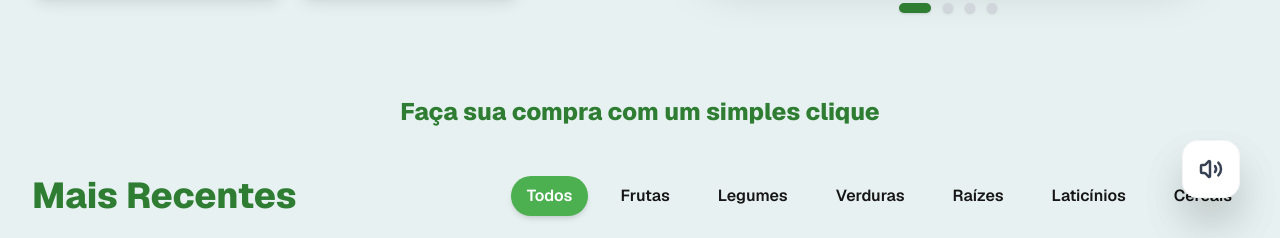
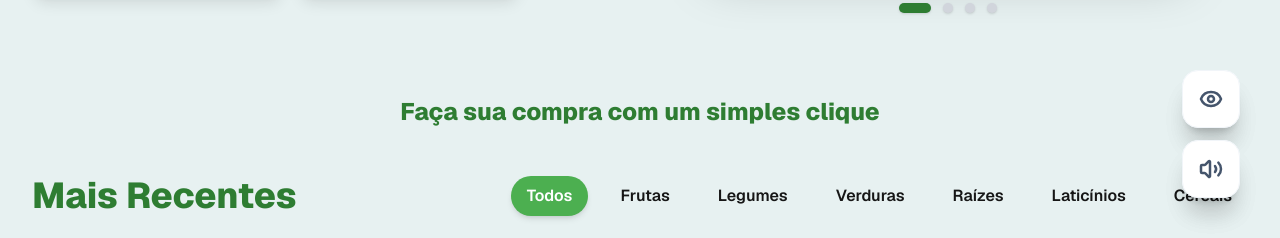
Before and after one commit to brainstack-mz/kumela-app, a Next.js app: page / in a window 1280 px wide. Shown: the part 562-800 px from the top of the page. Built offline with nearby package versions, Linux system fonts and the light colour scheme.

Commit message:
feat: add floating accessibility controls and dark mode to ScrollControls

```diff
--- a/src/components/shared/ScrollControls.tsx
+++ b/src/components/shared/ScrollControls.tsx
@@ -5,12 +5,11 @@ import { motion, AnimatePresence } from "framer-motion";
 import {
   Home, ShoppingCart, User, MoreVertical, Eye, EyeOff,
   Volume2, VolumeX, ArrowUp, Globe, Headset,
-  LucideIcon // Importação necessária para a tipagem
+  LucideIcon
 } from "lucide-react";
 import { useRouter, usePathname } from "next/navigation";
 import { useCart } from "@/context/CartContext";
 
-// Definição dos tipos aceitos para as línguas
 type Language = "pt" | "em-MZ";
 
 const audioFiles: Record<Language, string> = {
@@ -83,31 +82,49 @@ const ScrollControls = () => {
 
   const navItemClass = (path: string) => `
     flex flex-col items-center justify-center flex-1 gap-1 transition-all duration-300 active:scale-95
-    ${pathname === path ? "text-green-700 scale-105" : "text-slate-400"}
+    ${pathname === path ? "text-green-700 dark:text-green-500 scale-105" : "text-slate-400 dark:text-slate-500"}
   `;
 
   return (
     <>
       <audio ref={audioRef} src={audioFiles[language]} preload="auto" onEnded={() => setIsPlaying(false)} />
 
-      {/* --- CONTROLES FLUTUANTES DESKTOP --- */}
-      <div className="hidden md:flex flex-col gap-3 fixed bottom-10 right-10 z-[60]">
+      {/* --- CONTROLES FLUTUANTES (DESKTOP E MOBILE) --- */}
+      <div className="fixed bottom-20 md:bottom-10 right-4 md:right-10 z-[60] flex flex-col gap-3">
+
+        {/* Botão de Texto Grande (Flutuante Mobile/Desktop) */}
+        <motion.button
+          whileHover={{ scale: 1.1 }} whileTap={{ scale: 0.9 }}
+          onClick={() => setIsTextEnlarged(!isTextEnlarged)}
+          className={`p-4 rounded-2xl shadow-xl border transition-all ${
+            isTextEnlarged
+              ? "bg-blue-600 text-white border-blue-500"
+              : "bg-white dark:bg-slate-800 text-slate-600 dark:text-slate-300 border-slate-100 dark:border-slate-700"
+          }`}
+        >
+          {isTextEnlarged ? <EyeOff size={24} strokeWidth={2.5} /> : <Eye size={24} strokeWidth={2.5} />}
+        </motion.button>
+
+        {/* Botão de Áudio (Flutuante Mobile/Desktop) */}
         <motion.button
           whileHover={{ scale: 1.1 }} whileTap={{ scale: 0.9 }}
           onClick={toggleAudio}
-          className={`p-4 rounded-2xl shadow-2xl border transition-all ${
-            isPlaying ? "bg-green-600 text-white border-green-500" : "bg-white text-gray-700 border-gray-100 hover:bg-gray-50"
+          className={`p-4 rounded-2xl shadow-xl border transition-all ${
+            isPlaying
+              ? "bg-green-600 text-white border-green-500"
+              : "bg-white dark:bg-slate-800 text-slate-600 dark:text-slate-300 border-slate-100 dark:border-slate-700"
           }`}
         >
           {isPlaying ? <VolumeX size={24} strokeWidth={2.5} /> : <Volume2 size={24} strokeWidth={2.5} />}
         </motion.button>
 
+        {/* Seta para o topo (Apenas na Home ao scrollar) */}
         <AnimatePresence>
           {isScrolled && isHomePage && (
             <motion.button
-              initial={{ opacity: 0, y: 20 }} animate={{ opacity: 1, y: 0 }} exit={{ opacity: 0, y: 20 }}
+              initial={{ opacity: 0, scale: 0.5 }} animate={{ opacity: 1, scale: 1 }} exit={{ opacity: 0, scale: 0.5 }}
               onClick={() => window.scrollTo({ top: 0, behavior: 'smooth' })}
-              className="bg-white text-green-700 p-4 border border-gray-100 rounded-2xl shadow-2xl hover:bg-green-700 hover:text-white transition-all flex items-center justify-center"
+              className="bg-white dark:bg-slate-800 text-green-700 dark:text-green-500 p-4 border border-slate-100 dark:border-slate-700 rounded-2xl shadow-xl hover:bg-green-700 hover:text-white transition-all flex items-center justify-center"
             >
               <ArrowUp size={24} strokeWidth={2.5} />
             </motion.button>
@@ -116,7 +133,7 @@ const ScrollControls = () => {
       </div>
 
       {/* --- MOBILE NAV BAR --- */}
-      <div className="md:hidden fixed bottom-0 left-0 right-0 z-[60] bg-white/95 dark:bg-slate-900/95 backdrop-blur-xl border-t border-slate-100 dark:border-slate-800 pb-safe shadow-lg">
+      <div className="md:hidden fixed bottom-0 left-0 right-0 z-[60] bg-white/95 dark:bg-slate-900/95 backdrop-blur-xl border-t border-slate-100 dark:border-slate-800 pb-safe shadow-[0_-4px_20px_rgba(0,0,0,0.05)]">
         <div className="flex justify-around items-center h-16 px-2 relative">
 
           <button onClick={() => router.push("/")} className={navItemClass("/")}>
@@ -128,7 +145,7 @@ const ScrollControls = () => {
             <div className="relative">
               <ShoppingCart size={20} strokeWidth={pathname === "/cart" ? 2.5 : 2} />
               {cartCount > 0 && (
-                <span className="absolute -top-1.5 -right-2 bg-orange-500 text-white text-[8px] font-black px-1 rounded-full border border-white">
+                <span className="absolute -top-1.5 -right-2 bg-orange-500 text-white text-[8px] font-black px-2 py-0.5 rounded-full border border-white dark:border-slate-900">
                   {cartCount}
                 </span>
               )}
@@ -141,52 +158,41 @@ const ScrollControls = () => {
             <span className="text-[10px] font-bold">Conta</span>
           </button>
 
-          <button onClick={() => setIsMenuOpen(!isMenuOpen)} className={`${navItemClass("")} ${isMenuOpen ? "text-green-700" : ""}`}>
+          <button onClick={() => setIsMenuOpen(!isMenuOpen)} className={`${navItemClass("")} ${isMenuOpen ? "text-green-700 dark:text-green-500" : ""}`}>
             <MoreVertical size={20} />
             <span className="text-[10px] font-bold">Mais</span>
           </button>
 
+          {/* Menu Popup Mobile */}
           <AnimatePresence>
             {isMenuOpen && (
               <>
                 <motion.div
                   initial={{ opacity: 0 }} animate={{ opacity: 1 }} exit={{ opacity: 0 }}
                   onClick={() => setIsMenuOpen(false)}
-                  className="fixed inset-0 bg-black/20 backdrop-blur-sm -z-10"
+                  className="fixed inset-0 bg-black/40 backdrop-blur-sm -z-10"
                 />
                 <motion.div
-                  initial={{ opacity: 0, y: 15 }} animate={{ opacity: 1, y: 0 }} exit={{ opacity: 0, y: 15 }}
-                  className="absolute bottom-20 right-4 w-60 bg-white dark:bg-slate-800 rounded-[24px] shadow-2xl border border-slate-100 dark:border-slate-700 p-2 z-70"
+                  initial={{ opacity: 0, y: 20 }} animate={{ opacity: 1, y: 0 }} exit={{ opacity: 0, y: 20 }}
+                  className="absolute bottom-20 right-4 w-56 bg-white dark:bg-slate-800 rounded-3xl shadow-2xl border border-slate-100 dark:border-slate-700 p-2 z-70"
                 >
-                  <div className="relative mb-2 p-1">
+                  <div className="relative mb-1 p-1">
                     <Globe size={14} className="absolute left-4 top-1/2 -translate-y-1/2 text-slate-400 pointer-events-none" />
                     <select
                       value={language}
                       onChange={handleLanguageChange}
-                      className="w-full bg-slate-50 dark:bg-slate-900 border-none rounded-xl py-2.5 pl-9 pr-4 text-xs font-bold appearance-none outline-none dark:text-white"
+                      className="w-full bg-slate-50 dark:bg-slate-900 border-none rounded-2xl py-3 pl-9 pr-4 text-xs font-bold appearance-none outline-none dark:text-white transition-colors"
                     >
                       <option value="pt">Português</option>
                       <option value="em-MZ">Macua (EM)</option>
                     </select>
                   </div>
 
-                  <div className="h-[1px] bg-slate-50 dark:bg-slate-700 my-1" />
+                  <div className="h-[1px] bg-slate-50 dark:bg-slate-700/50 my-1 mx-2" />
 
                   <OptionBtn
-                    icon={isPlaying ? VolumeX : Volume2}
-                    label={isPlaying ? "Parar Áudio" : "Ouvir Página"}
-                    onClick={toggleAudio}
-                    active={isPlaying}
-                  />
-                  <OptionBtn
-                    icon={isTextEnlarged ? EyeOff : Eye}
-                    label="Texto Grande"
-                    onClick={() => setIsTextEnlarged(!isTextEnlarged)}
-                    active={isTextEnlarged}
-                  />
-                  <OptionBtn
                     icon={Headset}
-                    label="Apoio"
+                    label="Apoio ao Cliente"
                     onClick={() => { router.push("/#faq"); setIsMenuOpen(false); }}
                   />
                 </motion.div>
@@ -199,7 +205,6 @@ const ScrollControls = () => {
   );
 };
 
-// Interface para as props do botão, removendo o 'any'
 interface OptionBtnProps {
   icon: LucideIcon;
   label: string;
@@ -210,11 +215,11 @@ interface OptionBtnProps {
 const OptionBtn = ({ icon: Icon, label, onClick, active = false }: OptionBtnProps) => (
   <button
     onClick={onClick}
-    className={`w-full flex items-center gap-3 p-3 rounded-xl transition-all duration-200 ${
+    className={`w-full flex items-center gap-3 p-3 rounded-2xl transition-all duration-200 ${
       active ? "bg-green-50 dark:bg-green-900/20 text-green-700" : "hover:bg-slate-50 dark:hover:bg-slate-700 text-slate-700 dark:text-slate-200"
     }`}
   >
-    <div className={`p-2 rounded-lg ${active ? "bg-white dark:bg-slate-800 shadow-sm" : "bg-slate-100 dark:bg-slate-900 text-slate-500"}`}>
+    <div className={`p-2 rounded-xl ${active ? "bg-white dark:bg-slate-800 shadow-sm text-green-600" : "bg-slate-100 dark:bg-slate-900 text-slate-500"}`}>
       <Icon size={16} />
     </div>
     <span className="text-xs font-bold">{label}</span>
```
